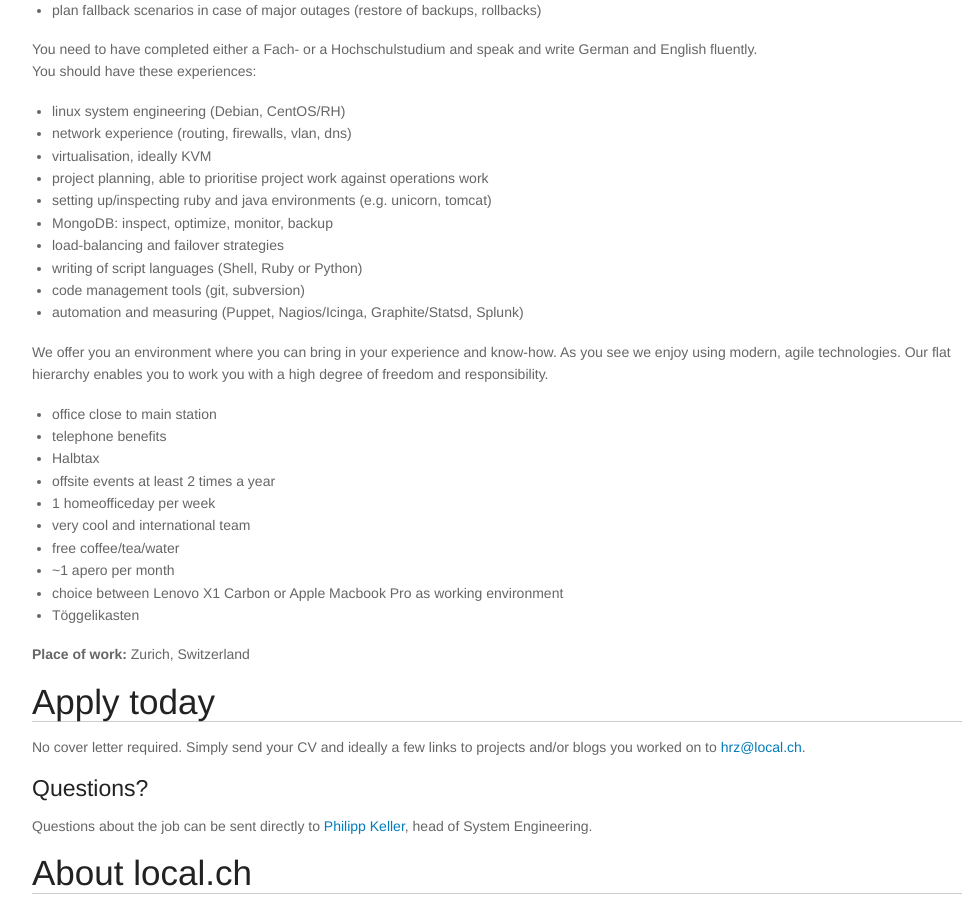
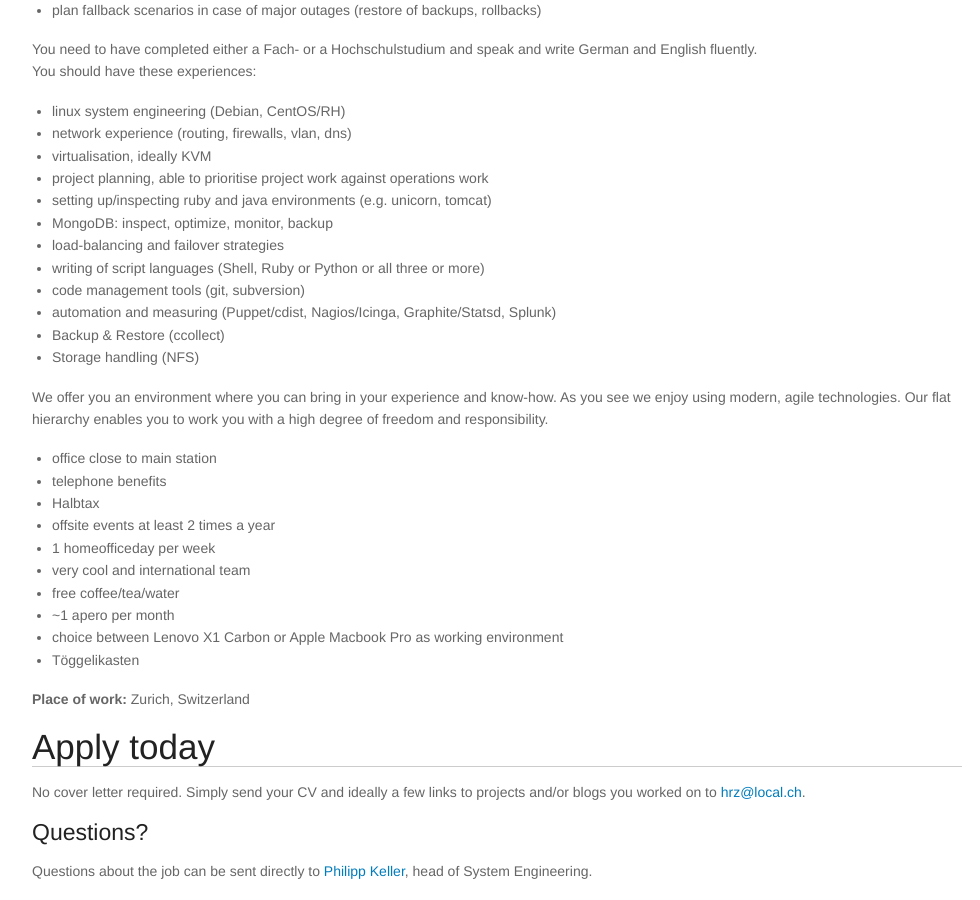
Before and after one commit to digideskio/local-ch.github.com, a Jekyll site: the page built from _posts/2013-06-18-senior-system-engineer.html, in a window 1280 px wide and 900 px high, scrolled down 779 px. Shown: the whole window, without its empty margins (143-1123 px from the left). Built offline with Jekyll 4.4.1, drawn with Linux system fonts in a browser that asks for light colours; nearby versions of some CDN libraries.

Commit message:
+keywords + languages + storage
Signed-off-by: Nico Schottelius <nico@bento.schottelius.org>

```diff
--- a/_posts/2013-06-18-senior-system-engineer.html
+++ b/_posts/2013-06-18-senior-system-engineer.html
@@ -2,7 +2,7 @@
 layout: responsive
 title: Senior System Engineer
 description: Senior System Engineer job position at local.ch
-keyword: local, system, engineering, puppet, mongodb, cassandra, nginx, solr, loadbalancing, debian
+keyword: local, system, engineering, cdist, automatisation, backup, puppet, mongodb, cassandra, nginx, solr, loadbalancing, debian
 nav: <p class="tagline">Find out more about <a href="/index.html">the team and the company</a>.</p>
 ---
 
@@ -38,9 +38,11 @@
         <li>setting up/inspecting ruby and java environments (e.g. unicorn, tomcat)</li>
         <li>MongoDB: inspect, optimize, monitor, backup</li>
         <li>load-balancing and failover strategies</li>
-        <li>writing of script languages (Shell, Ruby or Python)</li>
+        <li>writing of script languages (Shell, Ruby or Python or all three or more)</li>
         <li>code management tools (git, subversion)</li>
-        <li>automation and measuring (Puppet, Nagios/Icinga, Graphite/Statsd, Splunk)</li>
+        <li>automation and measuring (Puppet/cdist, Nagios/Icinga, Graphite/Statsd, Splunk)</li>
+        <li>Backup & Restore (ccollect)</li>
+        <li>Storage handling (NFS)</li>
       </ul>
 
     <p>We offer you an environment where you can bring in your experience and know-how. As you see we enjoy using modern, agile technologies. Our flat hierarchy enables you to work you with a high degree of freedom and responsibility.</p>
```
